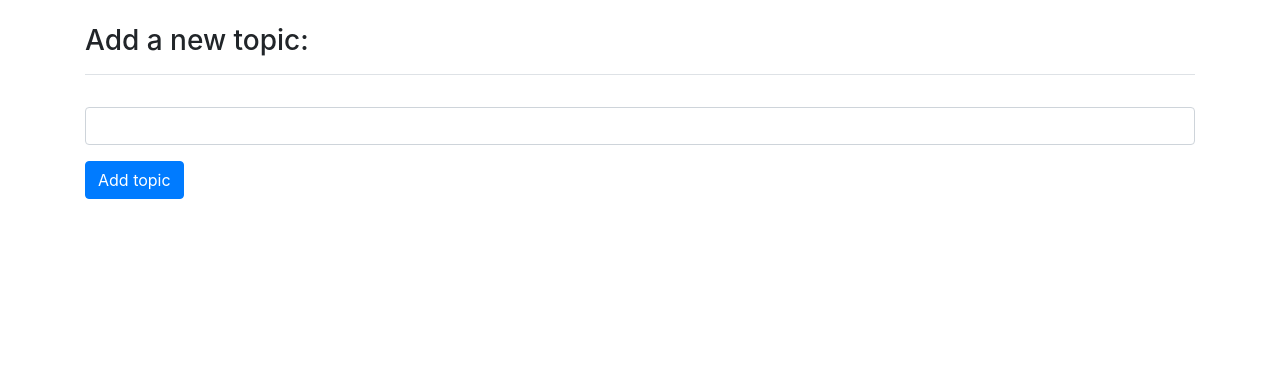
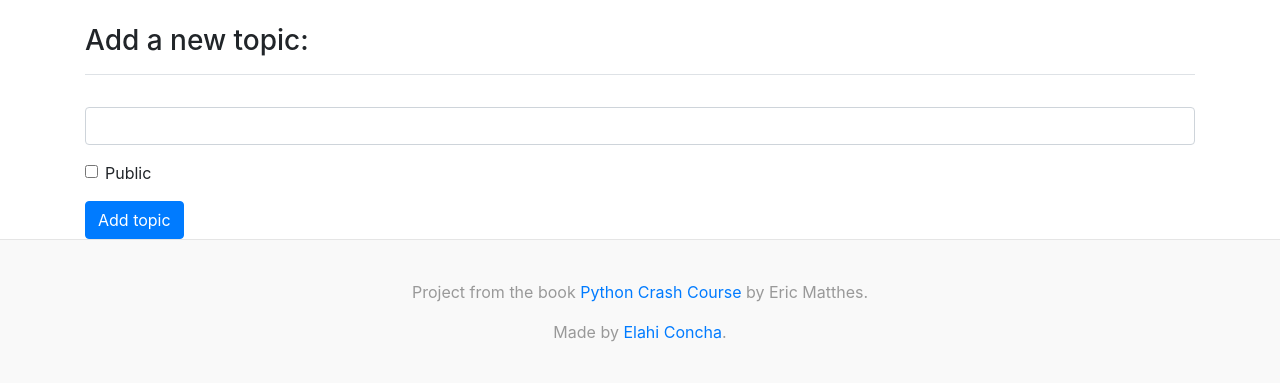
Before and after one commit to Elahi-cs/learning-logs, a Django app: page /new_topic/ in a window 1280 px wide. Shown: the part 58-441 px from the top of the page. Run offline with Django 3.2, Linux system fonts and the light colour scheme; the visitor is signed in with stand-in values (Sample User, id 1); some libraries are stand-ins or nearby versions.

Commit message:
Added option to make entries private or public

```diff
--- a/learning_log/settings.py
+++ b/learning_log/settings.py
@@ -23,7 +23,7 @@ BASE_DIR = Path(__file__).resolve(strict=True).parent.parent
 
 SECRET_KEY = config('SECRET_KEY')
 
-DEBUG = config('DEBUG', default=False, cast=bool)
+DEBUG = True
 
 ALLOWED_HOSTS = []
 
--- a/learning_logs/forms.py
+++ b/learning_logs/forms.py
@@ -5,12 +5,12 @@ from .models import Topic, Entry
 class TopicForm(forms.ModelForm):
     class Meta:
         model = Topic
-        fields = ['text']
-        labels = {'text': ''}
+        fields = ['text', 'public']
+        labels = {'text': '', 'public': 'Public '}
 
 class EntryForm(forms.ModelForm):
     class Meta:
         model = Entry
-        fields = ['text']
-        labels = {'text': ''}
+        fields = ['text', 'public']
+        labels = {'text': '', 'public': 'Public'}
         widgets = {'text': forms.Textarea(attrs={'cols': 80})}
--- a/learning_logs/models.py
+++ b/learning_logs/models.py
@@ -6,6 +6,7 @@ class Topic(models.Model):
     """A topic the user is learning about."""
     text = models.CharField(max_length=200)
     date_added = models.DateTimeField(auto_now_add=True)
+    public = models.fields.BooleanField(default=False)
     owner = models.ForeignKey(User, on_delete=models.CASCADE)
 
     def __str__(self):
@@ -16,6 +17,7 @@ class Entry(models.Model):
     """Something specific learned about a topic."""
     topic = models.ForeignKey(Topic, on_delete=models.CASCADE)
     text = models.TextField()
+    public = models.fields.BooleanField(default=False)
     date_added = models.DateTimeField(auto_now_add=True)
 
     class Meta:
--- a/learning_logs/templates/learning_logs/base.html
+++ b/learning_logs/templates/learning_logs/base.html
@@ -56,6 +56,19 @@
     </div>
   </main>
 
+<footer class="blog-footer"
+style="padding: 2.5rem 0;
+  color: #999;
+  text-align: center;
+  background-color: #f9f9f9;
+  border-top: .05rem solid #e5e5e5;
+  ">
+  <p>Project from the book
+    <a href="https://nostarch.com/pythoncrashcourse2e/">Python Crash Course</a>
+    by Eric Matthes.</p>
+  <p style="margin-bottom: 0;">Made by
+    <a href="https://github.com/Elahi-cs">Elahi Concha</a>.</p>
+</footer>
 </body>
 
 </html>
--- a/learning_logs/views.py
+++ b/learning_logs/views.py
@@ -1,4 +1,4 @@
-from django.shortcuts import render, redirect
+from django.shortcuts import render, redirect, get_object_or_404
 from django.contrib.auth.decorators import login_required
 from django.http import Http404
 
@@ -19,9 +19,10 @@ def topics(request):
 @login_required
 def topic(request, topic_id):
     """Show a single topic and all its entries."""
-    topic = Topic.objects.get(id=topic_id)
+    topic = get_object_or_404(Topic, id=topic_id)
     # Make sure the topic belongs to the current user
-    check_topic_owner(topic, request)
+    if not topic.public:
+        check_topic_owner(topic, request)
 
     entries = topic.entry_set.order_by('-date_added')
     context = {'topic': topic, 'entries': entries}
```
Also changed, not shown: base_c.html (deleted, +0 -13 lines), README.md (added), learning_logs/migrations/0004_topic_public.py (added), learning_logs/migrations/0005_entry_public.py (added).
